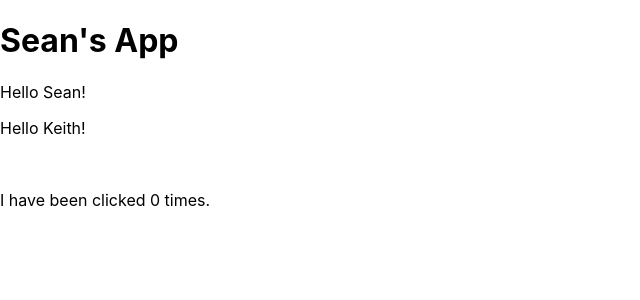
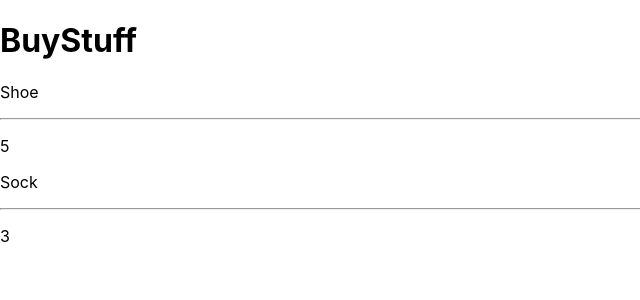
Before and after one commit to snlw/Learning-React, a React (Create React App) app in the folder the-react-workshop/: page / in a window 1280 px wide. Shown: the top 300 px of the page, without its empty margins (0-640 px from the left). Built offline with nearby package versions, Linux system fonts and the light colour scheme.

Commit message:
design simple React componenet BuyStuff

```diff
--- a/the-react-workshop/src/App.js
+++ b/the-react-workshop/src/App.js
@@ -2,6 +2,7 @@
 import {React, Component} from 'react';
 
 import Greeting from "./components/Greeting";
+import InventoryItem from './components/BuyStuff';
 
 const FunctionalApp = () => (
   <div>
@@ -37,9 +38,28 @@ class ClassApp extends Component {
     </div>
     )
   };
+};
+
+class BuyStuffApp extends Component {
+  constructor(props) {
+    super(props);
+    this.title = "BuyStuff";
+  };
+
+  render() {
+    return (
+      <div>
+      <h1>{this.title}</h1>
+      <InventoryItem itemName="Shoe" itemQuantity="5" />
+      <InventoryItem itemName="Sock" itemQuantity="3" />
+    </div>
+    )
+  };
+
 }
 
 export {
   FunctionalApp,
-  ClassApp
+  ClassApp,
+  BuyStuffApp
 };
--- /dev/null
+++ b/the-react-workshop/src/components/BuyStuff/index.js
@@ -0,0 +1,12 @@
+
+const InventoryItem = (props) => (
+    <div>
+        <p>{props.itemName}</p>
+        <hr style={{
+            color: 'black',
+        }} />
+        <p>{props.itemQuantity}</p>
+    </div>
+);
+
+export default InventoryItem;
--- a/the-react-workshop/src/index.js
+++ b/the-react-workshop/src/index.js
@@ -2,14 +2,17 @@ import React from 'react';
 // ReactDOM is a library that provides interaction with the DOM layer of the browser.
 import ReactDOM from 'react-dom';
 import './index.css';
-import {FunctionalApp, ClassApp} from './App';
+import {
+  FunctionalApp,
+  ClassApp,
+  BuyStuffApp } from './App';
 import reportWebVitals from './reportWebVitals';
 
 ReactDOM.render(
   // StrictMode helps to spot potential errors in advance.
   // It performs code checks only during development time and it does not work in the production run.
   <React.StrictMode>
-    <ClassApp />
+    <BuyStuffApp />
   </React.StrictMode>,
   document.getElementById('root')
 );
```
